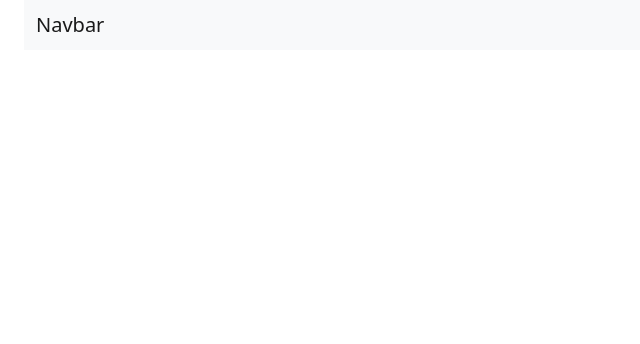
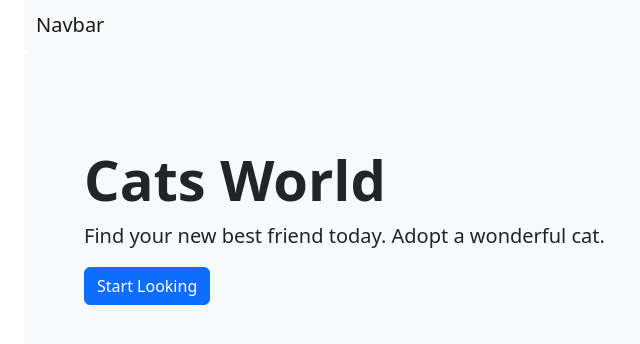
Before and after one commit to becathey/cat-adoption-next-bootstrap, a Next.js app: page / in a window 1280 px wide. Shown: the top 344 px of the page, without its empty margins (8-648 px from the left). Built offline with nearby package versions, Linux system fonts and the light colour scheme.

Commit message:
Add Jumbotron component

```diff
--- /dev/null
+++ b/components/Jumbotron/Jumbotron.js
@@ -0,0 +1,15 @@
+import React from 'react'
+
+export default function Jumbotron() {
+  return (
+    <div className='p-5 mb-4 bg-light rounded-3'>
+      <div className='container-fluid py-5'>
+          <h1 className='display-4 fw-bold'>Cats World</h1>
+          <p className='lead'>
+              Find your new best friend today. Adopt a wonderful cat.
+          </p>
+          <button type="button" className="btn btn-primary">Start Looking</button>
+      </div>
+    </div>
+  )
+}
--- a/pages/index.js
+++ b/pages/index.js
@@ -1,4 +1,5 @@
 import Head from 'next/head'
+import Jumbotron from '../components/Jumbotron/Jumbotron'
 import Nav from '../components/Nav/Nav'
 import styles from '../styles/Home.module.css'
 
@@ -13,6 +14,7 @@ export default function Home() {
 
       <main>
         <Nav />
+        <Jumbotron />
       </main>
     </div>
   )
```
